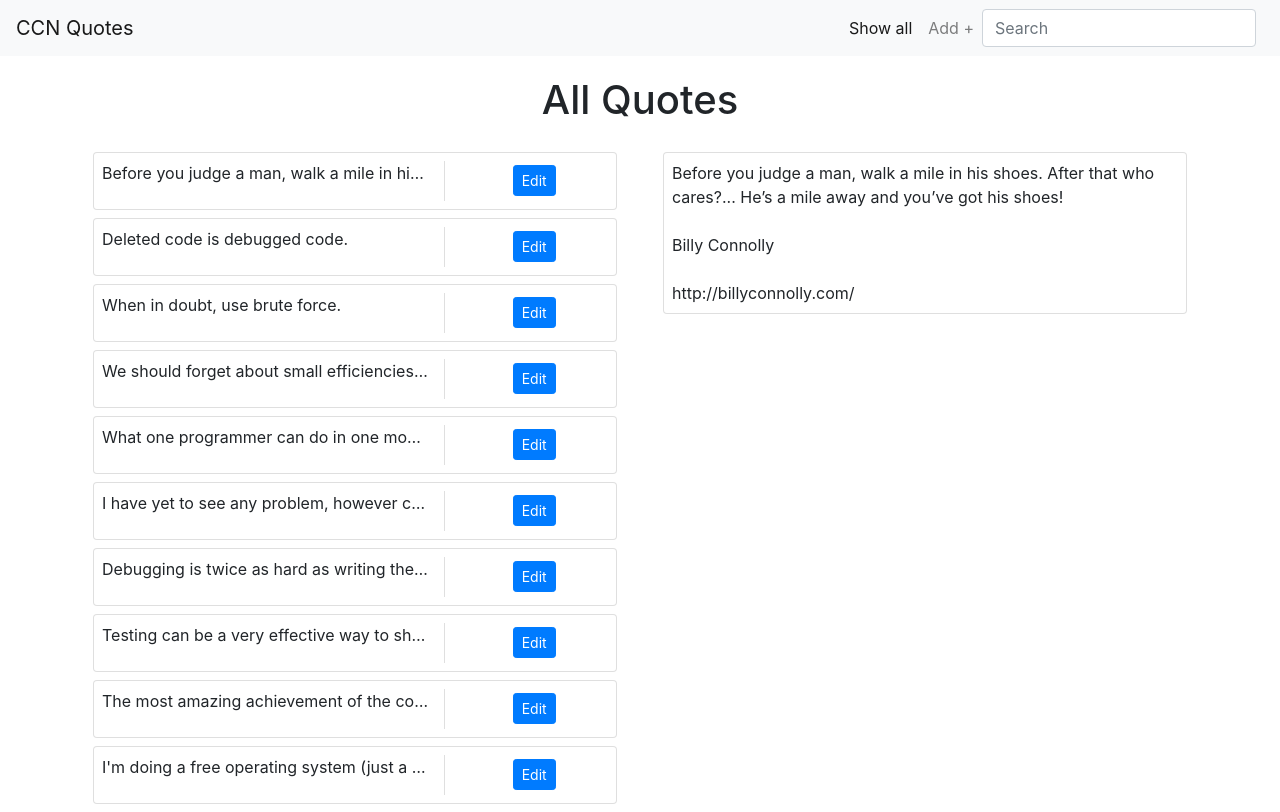
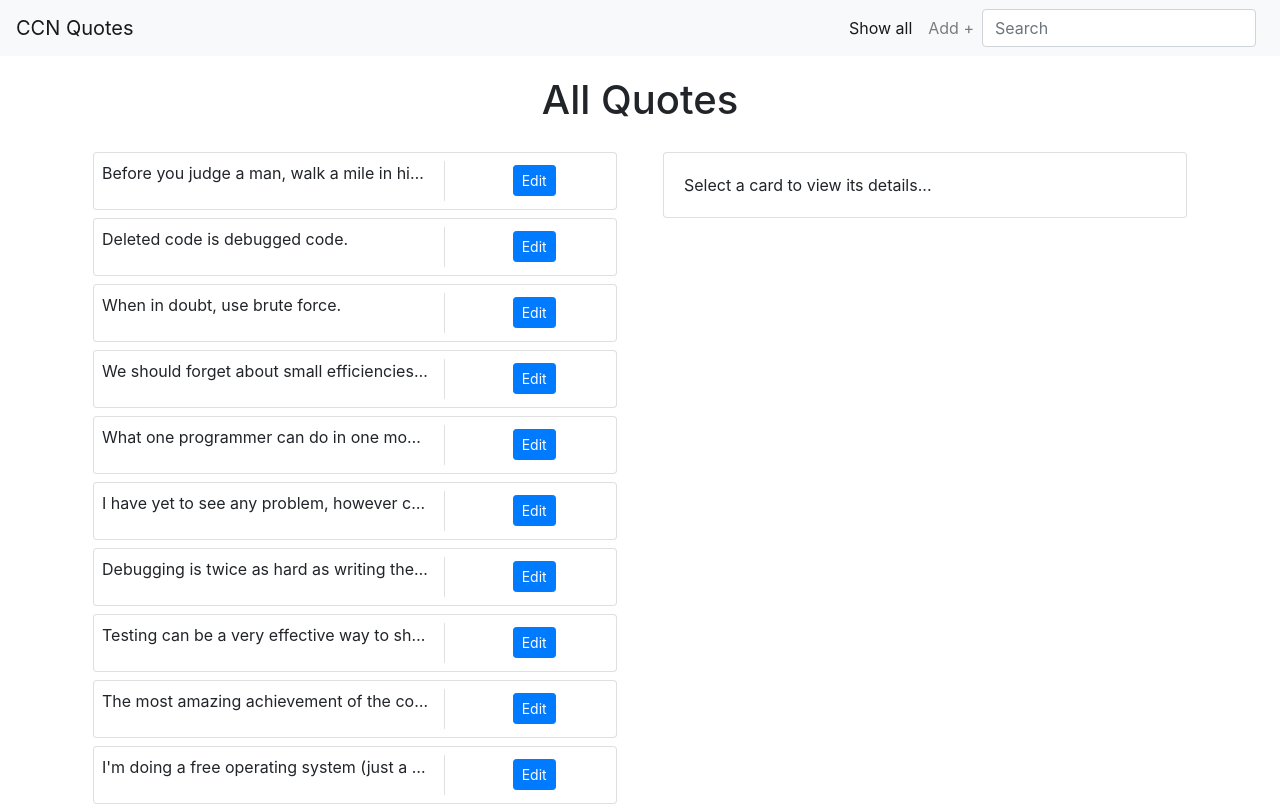
Before and after one commit to kristophesankar/ccnquotes, a React (Create React App) app: page / in a window 1280 px wide. Built offline with nearby package versions, Linux system fonts and the light colour scheme; data requests are answered from the project's data file.

Commit message:
feat: add placeholders for non existing quote

```diff
--- a/src/components/AllQuotesContainer.js
+++ b/src/components/AllQuotesContainer.js
@@ -2,6 +2,7 @@ import React from "react"
 import { connect } from "react-redux"
 import QuoteList from "./QuoteList"
 import QuoteCard from "./QuoteCard"
+import Card from "react-bootstrap/Card"
 import Container from "react-bootstrap/Container"
 import Row from "react-bootstrap/Row"
 import Col from "react-bootstrap/Col"
@@ -25,7 +26,9 @@ const AllQuotesContainer = props => {
         </Col>
         <Col id="quoteCardColumn" sm={6}>
           {isEmpty(props.selectedQuote) ? (
-            <QuoteCard quoteId={1} />
+            <Card className="m-2 quoteListItem">
+              <Card.Body>Select a card to view its details...</Card.Body>
+            </Card>
           ) : (
             <QuoteCard quoteId={props.selectedQuote.id} />
           )}
--- a/src/components/ViewQuote.js
+++ b/src/components/ViewQuote.js
@@ -6,7 +6,7 @@ import Button from "react-bootstrap/Button"
 import Row from "react-bootstrap/Row"
 import Col from "react-bootstrap/Col"
 import Form from "react-bootstrap/Form"
-import { handleUpdateQuote } from "../actions/"
+import { handleUpdateQuote, handleDeleteQuote } from "../actions/"
 
 class ViewQuote extends Component {
   state = {
@@ -14,7 +14,8 @@ class ViewQuote extends Component {
     author: "",
     source: "",
     id: "",
-    isDisabled: true
+    isDisabled: true,
+    isError: false
   }
 
   handleOnChangeBody = event => {
@@ -42,6 +43,14 @@ class ViewQuote extends Component {
     dispatch(handleUpdateQuote({ id, body, author, source }))
   }
 
+  handleOnDelete = event => {
+    event.preventDefault()
+    const { dispatch, history } = this.props
+    const { id, body, author, source } = this.state
+    dispatch(handleDeleteQuote({ id, body, author, source }))
+    history.push("/")
+  }
+
   handleEnableEditing = event => {
     event.preventDefault()
     this.setState(previousState => ({
@@ -52,19 +61,24 @@ class ViewQuote extends Component {
   componentDidMount() {
     const { match } = this.props
     getQuote(match.params.id).then(data => {
-      this.setState({
+      Object.entries(data).length > 0
+        ? this.setState({
             id: data.id,
             body: data.body,
             author: data.author,
-        source: data.source
+            source: data.source,
+            isError: false
           })
+        : this.setState({ isError: true })
     })
   }
 
   render() {
     const { history } = this.props
-    const { body, author, source, isDisabled } = this.state
+    const { body, author, source, isDisabled, isError } = this.state
     return (
+      <div>
+        {isError === false ? (
           <Form>
             <Form.Group controlId="formQuote">
               <Form.Control
@@ -142,6 +156,14 @@ class ViewQuote extends Component {
               </Col>
             </Row>
           </Form>
+        ) : (
+          <Row>
+            <Col sm="12" className="text-center">
+              The requested resource does not exist.
+            </Col>
+          </Row>
+        )}
+      </div>
     )
   }
 }
```
Lines whose indentation alone changed are shown as unchanged.
